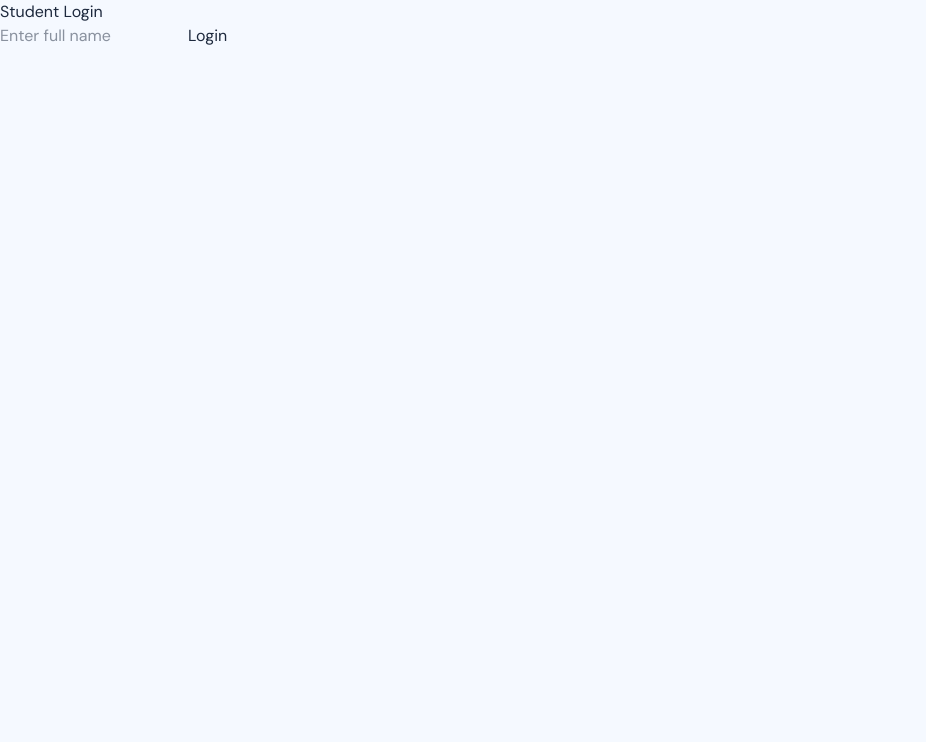
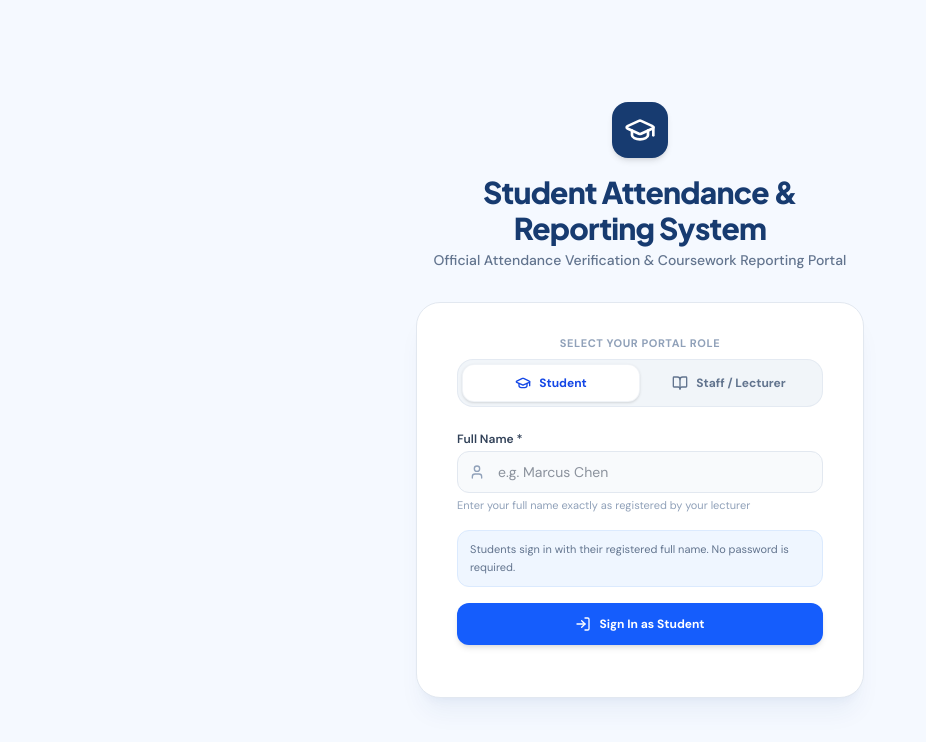
Before and after one commit to Nisriza/Attendance-System, a React (Vite) app: page / in a window 1280 px wide. Shown: the top 742 px of the page, without its empty margins (0-926 px from the left). Built offline with nearby package versions, Linux system fonts and the light colour scheme.

Commit message:
Update App.tsx

```diff
--- a/src/App.tsx
+++ b/src/App.tsx
@@ -1,58 +1,166 @@
-import React, { useState } from 'react';
+/**
+ * @license
+ * SPDX-License-Identifier: Apache-2.0
+ */
 
-export default function App() {
-  const [enteredName, setEnteredName] = useState('');
-  const [user, setUser] = useState(null); // or whatever state tracks if logged in
+import React, { useState, useEffect } from 'react';
+import { AuthProvider, useAuth } from './context/AuthContext.tsx';
+import { ToastProvider } from './components/common/Toast.tsx';
+import { Navbar } from './components/common/Navbar.tsx';
+import { Sidebar } from './components/common/Sidebar.tsx';
+import { OfflineIndicator } from './components/common/OfflineIndicator.tsx';
+import { PWAInstallBanner } from './components/common/PWAInstallBanner.tsx';
 
-  // 1. Put the handleLogin function here
-  const handleLogin = async (e: React.FormEvent) => {
-    e.preventDefault();
+// Auth Components
+import { LoginForm } from './components/auth/LoginForm.tsx';
 
-    try {
-      const response = await fetch('/api/auth/login', {
-        method: 'POST',
-        headers: { 'Content-Type': 'application/json' },
-        body: JSON.stringify({ name: enteredName })
-      });
+// Lecturer Components
+import { LecturerDashboard } from './components/lecturer/LecturerDashboard.tsx';
+import { MyStudents } from './components/lecturer/MyStudents.tsx';
+import { RegisterStudentView } from './components/lecturer/RegisterStudentView.tsx';
+import { AttendanceRecords } from './components/lecturer/AttendanceRecords.tsx';
+import { DeviceAudit } from './components/lecturer/DeviceAudit.tsx';
+import { ReportSubmissions } from './components/lecturer/ReportSubmissions.tsx';
+import { LecturerProfile } from './components/lecturer/LecturerProfile.tsx';
 
-      const data = await response.json();
+// Student Components
+import { StudentDashboard } from './components/student/StudentDashboard.tsx';
+import { MarkAttendanceView } from './components/student/MarkAttendanceView.tsx';
+import { SubmitReportView } from './components/student/SubmitReportView.tsx';
+import { MyAttendanceView } from './components/student/MyAttendanceView.tsx';
+import { MySubmissionsView } from './components/student/MySubmissionsView.tsx';
+import { StudentProfile } from './components/student/StudentProfile.tsx';
 
-      if (data.success) {
-        // Save user data to localStorage
-        localStorage.setItem('user', JSON.stringify(data.user));
-        setUser(data.user); // update state if you use it for rendering dashboard
+import { Loader2 } from 'lucide-react';
 
-        // If your app uses state-based rendering instead of routing:
-        // (You can also do window.location.reload() or navigate here)
-      } else {
-        alert(data.error);
-      }
-    } catch (err) {
-      console.error('Login error:', err);
-      alert('Login failed. Please try again.');
+function MainApp() {
+  const { user, loading } = useAuth();
+  const [currentView, setCurrentView] = useState<string>('dashboard');
+  const [sidebarOpen, setSidebarOpen] = useState(false);
+  const [postReportNoteVisible, setPostReportNoteVisible] = useState(false);
+
+  useEffect(() => {
+    // Reset view to dashboard upon user change
+    setCurrentView('dashboard');
+  }, [user?.id, user?.role]);
+
+  if (loading) {
+    return (
+      <div className="min-h-screen bg-[#F5F9FF] flex flex-col items-center justify-center gap-3">
+        <Loader2 className="w-8 h-8 animate-spin text-[#173B70]" />
+        <span className="text-xs font-semibold text-slate-500">
+          Initializing Student Attendance & Reporting System...
+        </span>
+      </div>
+    );
+  }
+
+  // Not logged in: Show Login Screen (Public registration deleted)
+  if (!user) {
+    return <LoginForm />;
+  }
+
+  // Lecturer Views
+  const renderLecturerView = () => {
+    switch (currentView) {
+      case 'dashboard':
+        return <LecturerDashboard onNavigate={(v) => setCurrentView(v)} />;
+      case 'students':
+        return <MyStudents onNavigateRegister={() => setCurrentView('register_student')} />;
+      case 'register_student':
+        return (
+          <RegisterStudentView
+            onBack={() => setCurrentView('students')}
+            onSuccess={() => {}}
+          />
+        );
+      case 'attendance_records':
+        return <AttendanceRecords />;
+      case 'device_audit':
+        return <DeviceAudit />;
+      case 'report_submissions':
+        return <ReportSubmissions />;
+      case 'profile':
+        return <LecturerProfile />;
+      default:
+        return <LecturerDashboard onNavigate={(v) => setCurrentView(v)} />;
     }
   };
 
-  // 2. Attach it to your form's onSubmit or button's onClick:
+  // Student Views
+  const renderStudentView = () => {
+    switch (currentView) {
+      case 'dashboard':
+        return (
+          <StudentDashboard
+            onNavigate={(v) => setCurrentView(v)}
+          />
+        );
+      case 'mark_attendance':
+        return (
+          <MarkAttendanceView
+            showPostReportNote={postReportNoteVisible}
+            onDismissPostReportNote={() => setPostReportNoteVisible(false)}
+            onSuccessNavigateToReport={() => {
+              setCurrentView('submit_report');
+            }}
+          />
+        );
+      case 'submit_report':
+        return (
+          <SubmitReportView
+            onReportSubmitted={() => {
+              setPostReportNoteVisible(true);
+              setCurrentView('mark_attendance');
+            }}
+            onNavigateToAttendance={() => setCurrentView('mark_attendance')}
+            onNavigateToSubmissions={() => setCurrentView('my_submissions')}
+          />
+        );
+      case 'my_attendance':
+        return <MyAttendanceView />;
+      case 'my_submissions':
+        return <MySubmissionsView />;
+      case 'profile':
+        return <StudentProfile />;
+      default:
+        return <StudentDashboard onNavigate={(v) => setCurrentView(v)} />;
+    }
+  };
+
   return (
-    <div>
-      {!user ? (
-        <form onSubmit={handleLogin}> {/* or onSubmit={handleLogin} */}
-          <h2>Student Login</h2>
-          <input
-            type="text"
-            placeholder="Enter full name"
-            value={enteredName}
-            onChange={(e) => setEnteredName(e.target.value)}
-          />
-          <button type="submit">Login</button>
-        </form>
-      ) : (
-        <div>
-          <h1>Welcome, {user.name}!</h1>
-          {/* Your Dashboard components go here */}
-        </div>
-      )}
+    <div className="min-h-screen bg-[#F5F9FF] flex">
+      {/* Sidebar Navigation */}
+      <Sidebar
+        currentView={currentView}
+        onSelectView={(v) => setCurrentView(v)}
+        isOpen={sidebarOpen}
+        onClose={() => setSidebarOpen(false)}
+      />
+
+      {/* Main Content Area */}
+      <div className="flex-1 lg:pl-64 flex flex-col min-w-0">
+        <Navbar
+          onToggleSidebar={() => setSidebarOpen((prev) => !prev)}
+          currentView={currentView}
+        />
+
+        <main className="flex-1 p-4 sm:p-6 lg:p-8 max-w-7xl w-full mx-auto">
+          {user.role === 'lecturer' ? renderLecturerView() : renderStudentView()}
+        </main>
+      </div>
     </div>
   );
 }
+
+export default function App() {
+  return (
+    <ToastProvider>
+      <AuthProvider>
+        <MainApp />
+        <PWAInstallBanner />
+        <OfflineIndicator />
+      </AuthProvider>
+    </ToastProvider>
+  );
+}
```
